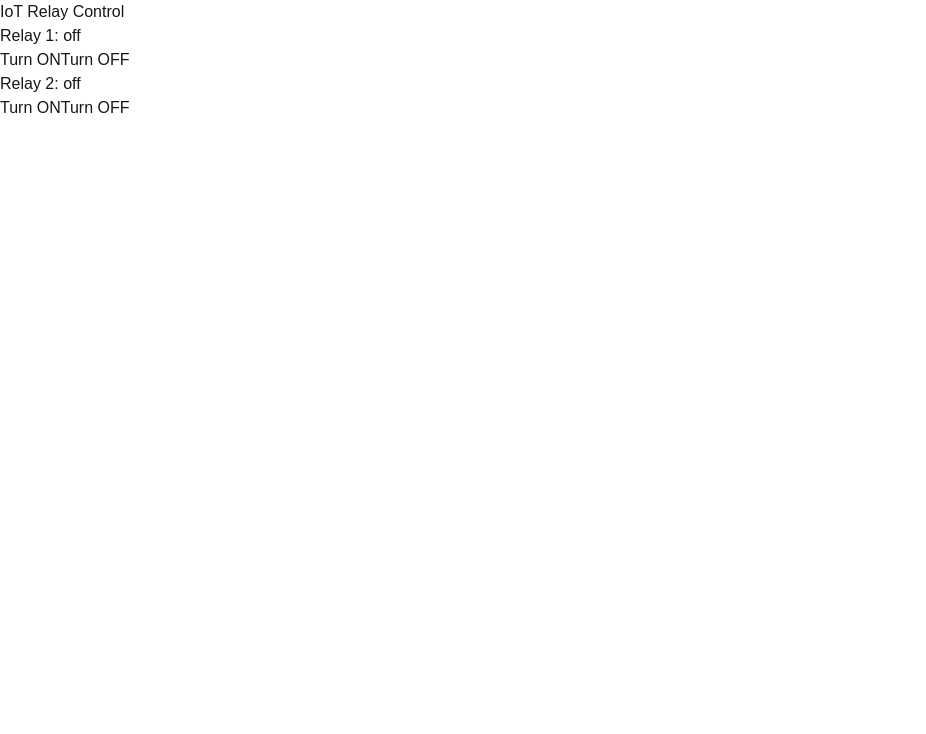
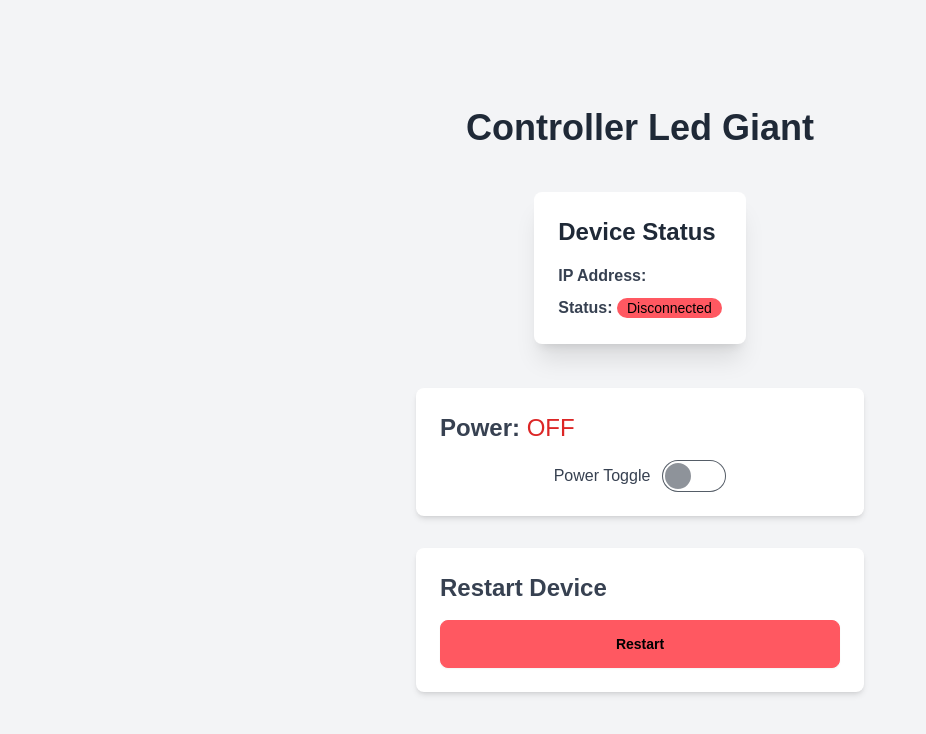
Before and after one commit to uranghalus/pc-led, a Next.js app: page / in a window 1280 px wide. Shown: the top 734 px of the page, without its empty margins (0-926 px from the left). Built offline with nearby package versions, Linux system fonts and the light colour scheme.

Commit message:
Update 28.11.2024 00:17

```diff
--- /dev/null
+++ b/app/api/device-status/route.ts
@@ -0,0 +1,30 @@
+import { NextResponse } from 'next/server';
+
+type DeviceStatus = {
+  ip: string;
+  isConnected: boolean;
+};
+
+let deviceStatus: DeviceStatus = { ip: '', isConnected: false };
+
+export async function GET() {
+  return NextResponse.json({ status: deviceStatus });
+}
+
+export async function POST(req: Request) {
+  try {
+    const { ip, isConnected }: DeviceStatus = await req.json();
+
+    deviceStatus = { ip, isConnected };
+    console.log('Device Status Updated:', deviceStatus);
+
+    return NextResponse.json({ success: true });
+  } catch (error) {
+    console.log(error);
+
+    return NextResponse.json(
+      { success: false, message: 'Invalid data format' },
+      { status: 400 }
+    );
+  }
+}
--- a/app/api/relay/route.ts
+++ b/app/api/relay/route.ts
@@ -1,8 +1,8 @@
 import { NextResponse } from 'next/server';
 
 type RelayStatus = {
-  relay1: 'on' | 'off';
-  relay2: 'on' | 'off';
+  relay1: 'on' | 'off' | 'restart';
+  relay2: 'on' | 'off' | 'restart';
 };
 
 let relayStatus: RelayStatus = { relay1: 'off', relay2: 'off' };
@@ -13,7 +13,10 @@ export async function GET() {
 }
 
 export async function POST(req: Request) {
-  const { relay, action }: { relay: keyof RelayStatus; action: 'on' | 'off' } =
+  const {
+    relay,
+    action,
+  }: { relay: keyof RelayStatus; action: 'on' | 'off' | 'restart' } =
     await req.json();
 
   if (relay in relayStatus && (action === 'on' || action === 'off')) {
--- a/app/page.tsx
+++ b/app/page.tsx
@@ -1,5 +1,6 @@
 'use client';
 
+import DevicesStatus from '@/components/devices-status';
 import { useState, useEffect } from 'react';
 
 type RelayStatus = {
@@ -17,6 +18,8 @@ const Home: React.FC = () => {
     try {
       const response = await fetch('/api/relay');
       const data = await response.json();
+      console.log(data.status);
+
       setStatus(data.status);
     } catch (error) {
       console.error('Error fetching status:', error);
@@ -25,7 +28,7 @@ const Home: React.FC = () => {
 
   const controlRelay = async (
     relay: keyof RelayStatus,
-    action: 'on' | 'off'
+    action: 'on' | 'off' | 'restart'
   ) => {
     try {
       await fetch('/api/relay', {
@@ -33,7 +36,8 @@ const Home: React.FC = () => {
         headers: { 'Content-Type': 'application/json' },
         body: JSON.stringify({ relay, action }),
       });
-      fetchStatus(); // Update status
+      fetchStatus();
+      // Update status
     } catch (error) {
       console.error('Error controlling relay:', error);
     }
@@ -44,17 +48,51 @@ const Home: React.FC = () => {
   }, []);
 
   return (
-    <div>
-      <h1>IoT Relay Control</h1>
-      <div>
-        <h2>Relay 1: {status.relay1}</h2>
-        <button onClick={() => controlRelay('relay1', 'on')}>Turn ON</button>
-        <button onClick={() => controlRelay('relay1', 'off')}>Turn OFF</button>
-      </div>
-      <div>
-        <h2>Relay 2: {status.relay2}</h2>
-        <button onClick={() => controlRelay('relay2', 'on')}>Turn ON</button>
-        <button onClick={() => controlRelay('relay2', 'off')}>Turn OFF</button>
+    <div className="flex flex-col items-center justify-center h-screen space-y-5 bg-gray-100 p-4">
+      <h1 className="text-4xl font-bold text-gray-800">Controller Led Giant</h1>
+      <DevicesStatus />
+      <div className="space-y-8 w-full max-w-md">
+        {/* Relay 1 - Power Control */}
+        <div className="bg-white shadow-md rounded-lg p-6 space-y-4">
+          <h2 className="text-2xl font-semibold text-gray-700">
+            Power:{' '}
+            <span
+              className={`font-normal ${
+                status.relay1 === 'on' ? 'text-green-600' : 'text-red-600'
+              }`}
+            >
+              {status.relay1.toUpperCase()}
+            </span>
+          </h2>
+          <div className="flex items-center justify-center">
+            <label className="flex items-center space-x-3">
+              <span className="text-gray-700">Power Toggle</span>
+              <input
+                type="checkbox"
+                className="toggle toggle-success toggle-lg"
+                defaultChecked={status.relay1 === 'on'}
+                onChange={(e) =>
+                  controlRelay('relay1', e.target.checked ? 'on' : 'off')
+                }
+              />
+            </label>
+          </div>
+        </div>
+
+        {/* Relay 2 - Restart Control */}
+        <div className="bg-white shadow-md rounded-lg p-6 space-y-4">
+          <h2 className="text-2xl font-semibold text-gray-700">
+            Restart Device
+          </h2>
+          <div className="flex items-center justify-center">
+            <button
+              className="btn btn-error btn-block"
+              onClick={() => controlRelay('relay2', 'restart')}
+            >
+              Restart
+            </button>
+          </div>
+        </div>
       </div>
     </div>
   );
--- /dev/null
+++ b/components/devices-status.tsx
@@ -0,0 +1,61 @@
+'use client';
+
+import React, { useEffect, useState } from 'react';
+type DeviceStatus = {
+  ip: string;
+  isConnected: boolean;
+};
+const DevicesStatus = () => {
+  const [status, setStatus] = useState<DeviceStatus | null>(null);
+
+  const fetchDeviceStatus = async () => {
+    try {
+      const response = await fetch('/api/device-status');
+      const data = await response.json();
+      setStatus(data.status);
+    } catch (error) {
+      console.error('Error fetching device status:', error);
+    }
+  };
+
+  useEffect(() => {
+    // Fetch device status setiap 5 detik
+    fetchDeviceStatus();
+    const interval = setInterval(fetchDeviceStatus, 5000);
+    return () => clearInterval(interval);
+  }, []);
+
+  return (
+    <div className="flex flex-col items-center justify-center bg-gray-100 p-6">
+      <div className="card w-full max-w-md bg-white shadow-xl p-6 rounded-lg">
+        <h2 className="text-2xl font-semibold text-gray-800 mb-4">
+          Device Status
+        </h2>
+        {status ? (
+          <div className="space-y-2">
+            <p className="text-gray-700">
+              <span className="font-semibold">IP Address:</span> {status.ip}
+            </p>
+            <p className="text-gray-700">
+              <span className="font-semibold">Status:</span>{' '}
+              <span
+                className={`badge ${
+                  status.isConnected ? 'badge-success' : 'badge-error'
+                }`}
+              >
+                {status.isConnected ? 'Connected' : 'Disconnected'}
+              </span>
+            </p>
+          </div>
+        ) : (
+          <div className="flex justify-center items-center">
+            <span className="loading loading-spinner loading-lg"></span>
+            <p className="ml-2 text-gray-600">Loading...</p>
+          </div>
+        )}
+      </div>
+    </div>
+  );
+};
+
+export default DevicesStatus;
--- a/tailwind.config.ts
+++ b/tailwind.config.ts
@@ -1,18 +1,19 @@
-import type { Config } from "tailwindcss";
+/* eslint-disable @typescript-eslint/no-require-imports */
+import type { Config } from 'tailwindcss';
 
 export default {
   content: [
-    "./pages/**/*.{js,ts,jsx,tsx,mdx}",
-    "./components/**/*.{js,ts,jsx,tsx,mdx}",
-    "./app/**/*.{js,ts,jsx,tsx,mdx}",
+    './pages/**/*.{js,ts,jsx,tsx,mdx}',
+    './components/**/*.{js,ts,jsx,tsx,mdx}',
+    './app/**/*.{js,ts,jsx,tsx,mdx}',
   ],
   theme: {
     extend: {
       colors: {
-        background: "var(--background)",
-        foreground: "var(--foreground)",
+        background: 'var(--background)',
+        foreground: 'var(--foreground)',
       },
     },
   },
-  plugins: [],
+  plugins: [require('daisyui')],
 } satisfies Config;
```
Also changed, not shown: package.json (+6 -5 lines), 1 other file (tests, documents, lock files or other folders).
